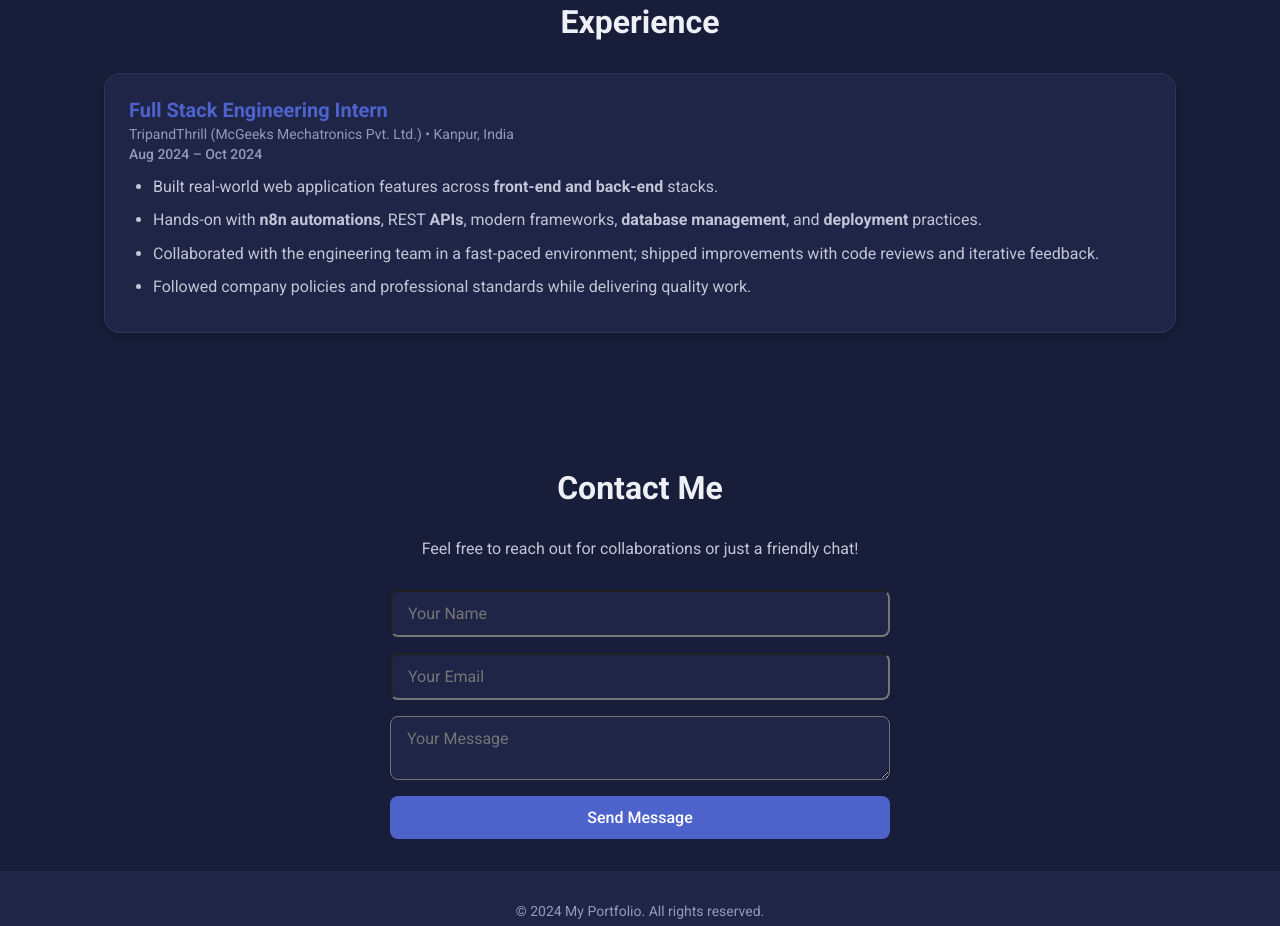
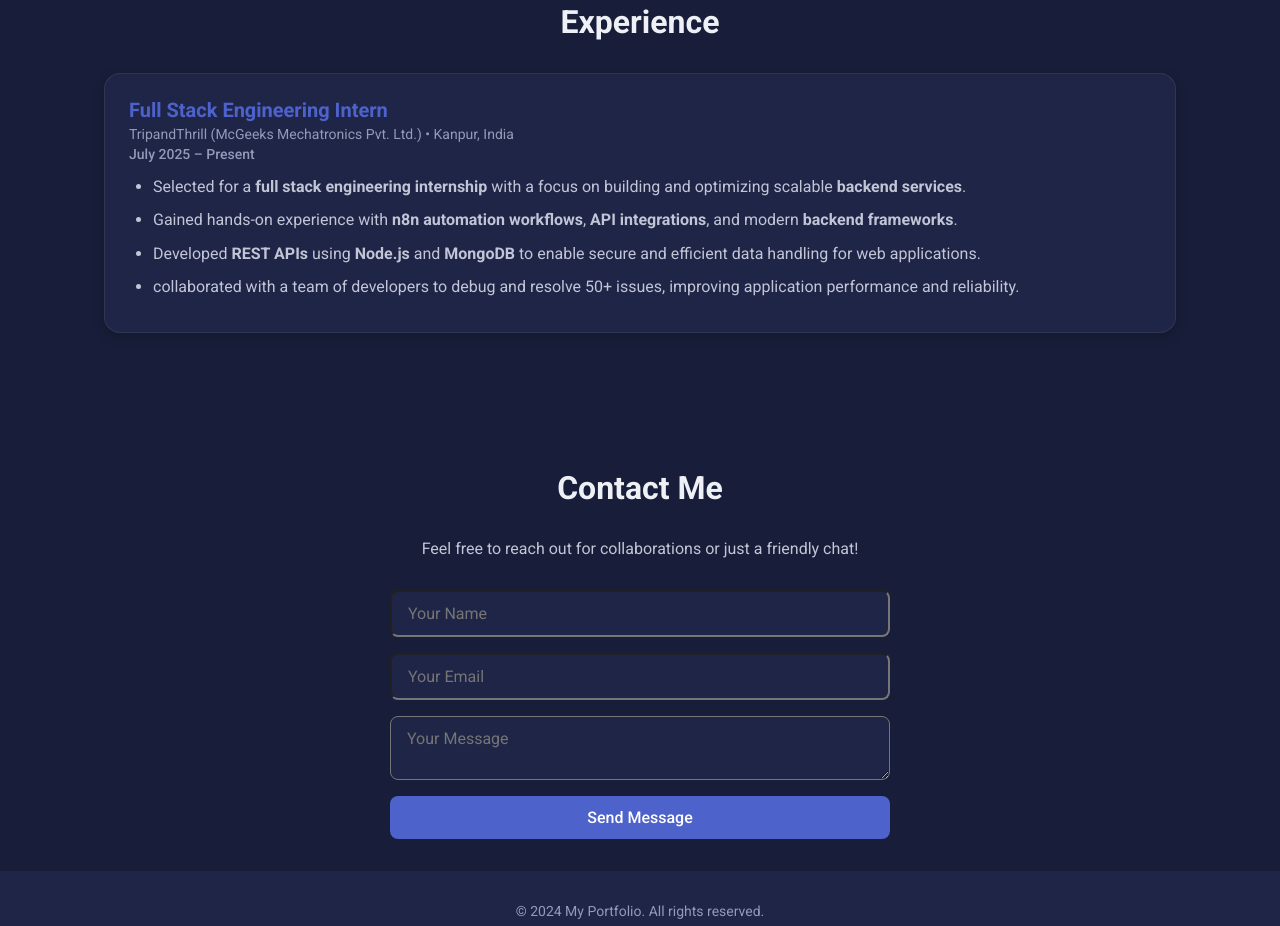
Before and after one commit to Yashmishra14/My-Portfolio, a plain HTML site: page index.html in a window 1280 px wide. Shown: the part 3729-4655 px from the top of the page. Drawn offline with nearby package versions, Linux system fonts and the light colour scheme.

Commit message:
Update resume and internship details in portfolio

```diff
--- a/index.html
+++ b/index.html
@@ -474,15 +474,17 @@
         <span class="location">Kanpur, India</span>
       </div>
       <div class="dates">
-        <time datetime="2024-08">Aug 2024</time> – <time datetime="2024-10">Oct 2024</time>
+        <time datetime="2024-08">July 2025</time> – <time datetime="2024-10">Present</time>
       </div>
     </header>
 
     <ul class="highlights">
-      <li>Built real-world web application features across <strong>front-end and back-end</strong> stacks.</li>
-      <li>Hands-on with <strong>n8n automations</strong>, REST <strong>APIs</strong>, modern frameworks, <strong>database management</strong>, and <strong>deployment</strong> practices.</li>
-      <li>Collaborated with the engineering team in a fast-paced environment; shipped improvements with code reviews and iterative feedback.</li>
-      <li>Followed company policies and professional standards while delivering quality work.</li>
+     <li>Selected for a <strong>full stack engineering internship</strong> with a focus on building and optimizing scalable <strong>backend services</strong>.</li>
+<li>Gained hands-on experience with <strong>n8n automation workflows</strong>, <strong>API integrations</strong>, and modern <strong>backend frameworks</strong>.</li>
+<li>Developed <strong>REST APIs</strong> using <strong>Node.js</strong> and <strong>MongoDB</strong> to enable secure and efficient data handling for web applications.</li>
+<li> collaborated with a team of developers to debug and resolve 50+ issues, improving application performance and reliability.</li>
+</li>
+
     </ul>
   </article>
 
```
Also changed, not shown: 1 other file.
